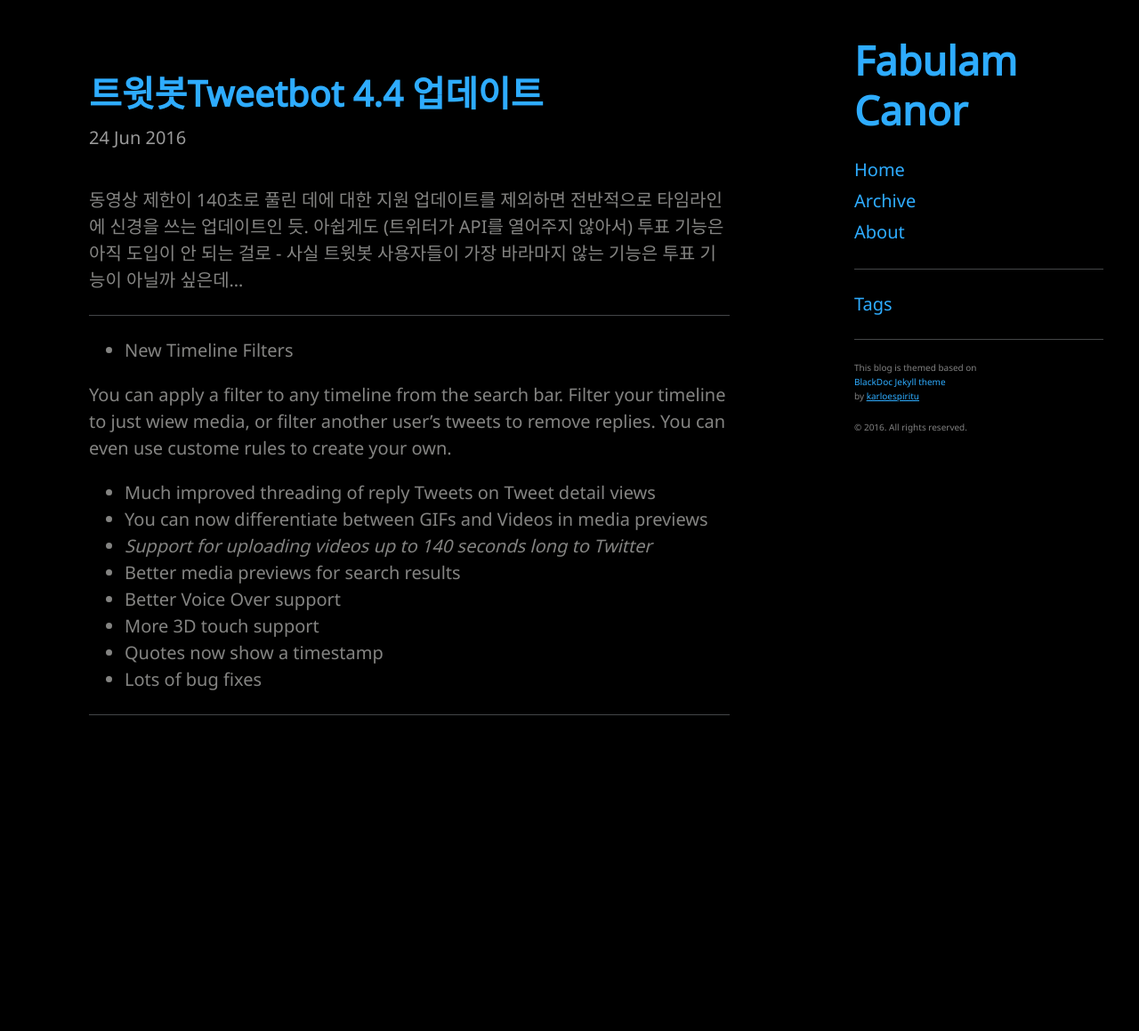
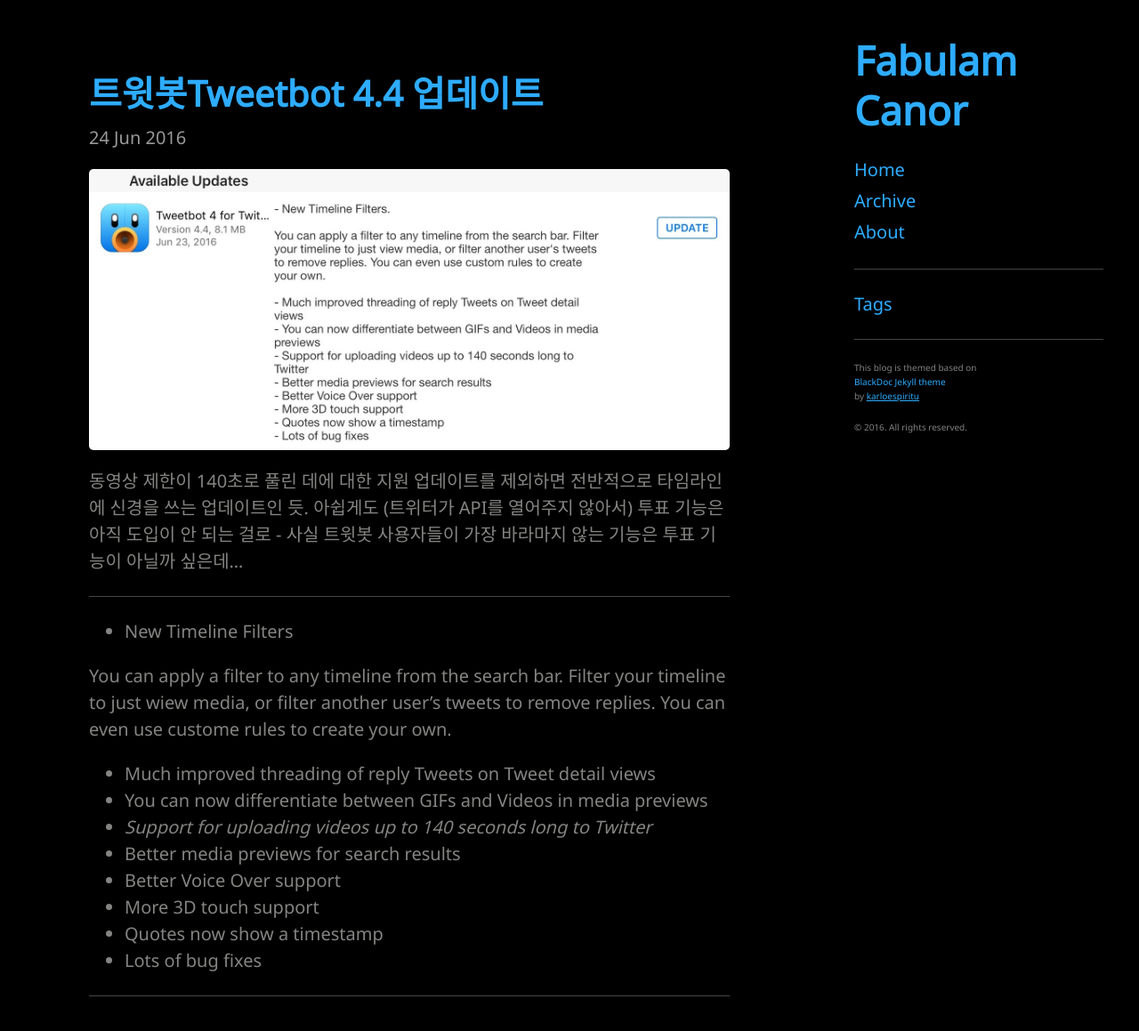
Before and after one commit to Canorus/canorus.github.io, a Jekyll site: the page built from _posts/2016-06-24-tweetbot44.md, in a window 1280 px wide and 1280 px high. Shown: the top 1159 px of the window at 89% size. Built offline with Jekyll 4.4.1, drawn with Linux system fonts in a browser that asks for light colours; comment, search, counter and statistics services are not loaded.

Commit message:
tweetbot 4.4. update

```diff
--- a/_posts/2016-06-24-tweetbot44.md
+++ b/_posts/2016-06-24-tweetbot44.md
@@ -3,7 +3,7 @@
 title: 트윗봇Tweetbot 4.4 업데이트
 ---
 
-![](/Resouces/2016-06-24/tweetbot44.jpg)
+![](/Resources/2016-06-24/tweetbot44.jpg)
 
 동영상 제한이 140초로 풀린 데에 대한 지원 업데이트를 제외하면 전반적으로 타임라인에 신경을 쓰는 업데이트인 듯. 아쉽게도 (트위터가 API를 열어주지 않아서) 투표 기능은 아직 도입이 안 되는 걸로 - 사실 트윗봇 사용자들이 가장 바라마지 않는 기능은 투표 기능이 아닐까 싶은데...
 
```
